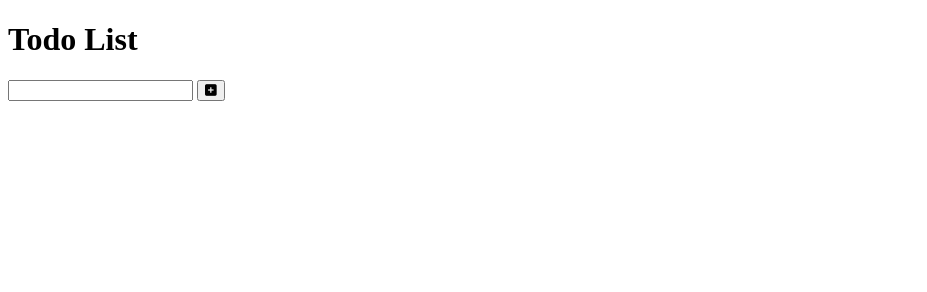
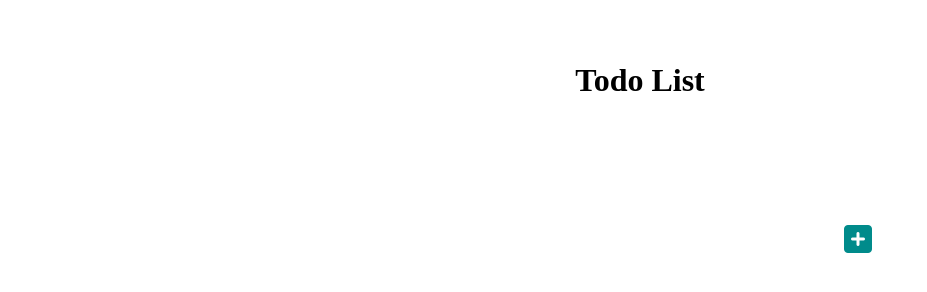
Before and after one commit to Abdugaffarkutbiddinov/WebProg, a plain HTML site: page todo.html in a window 1280 px wide. Shown: the whole page, without its empty margins (0-927 px from the left). Drawn offline with Linux system fonts and the light colour scheme.

Commit message:
css implementing

```diff
--- a/CSS/stylesheet.css
+++ b/CSS/stylesheet.css
@@ -1,6 +1,4 @@
-/* html {
-  font-size: 14px;
-} */
+
 
 body{
   margin: 0;
@@ -38,16 +36,6 @@ body{
   vertical-align: middle;
   font-family: 'Patrick Hand','Arial';
 }
-/*
- .nav ul {
-   float: right;
-   margin-right: 0.7rem;
- }
- .nav ul li {
-   display: inline-block;
-   line-height: 4rem;
-   margin-right: 0.4rem;
- } */
 .nav {
 
   /* float: right; */
@@ -194,6 +182,36 @@ img {
     padding: 5%;
   }
 
+  /*Todo list  */
+header,
+form {
+  min-height: 20vh;
+  display: flex;
+  justify-content: center;
+  align-items: center;
+}
+
+form input, form button {
+  padding: 0.5rem;
+  font-size: 2rem;
+  border: none;
+  background: white;
+}
+
+form button {
+  color: #008B8B;
+  background: white;
+  cursor: pointer;
+  transition: all 0.3s ease;
+}
+
+form button:hover {
+  background: #008B8B;
+  color: white;
+}
+
+
+
 
 @media screen and (max-width: 1920px) {
   .table {
--- a/todo.html
+++ b/todo.html
@@ -10,7 +10,7 @@
     crossorigin="anonymous"
     referrerpolicy="no-referrer"
     />
-    <link rel="stylesheet" href="/CSS/todo.css">
+    <link rel="stylesheet" href="CSS/stylesheet.css">
     <title>ToDo</title>
 </head>
 <body>
@@ -28,6 +28,6 @@
         <ul class="todo-list"></ul>
     </div>
 
-    <script>src="/scripts/todo.html"</script>
+    <script>src="scripts/todo.html"</script>
 </body>
 </html>
```
